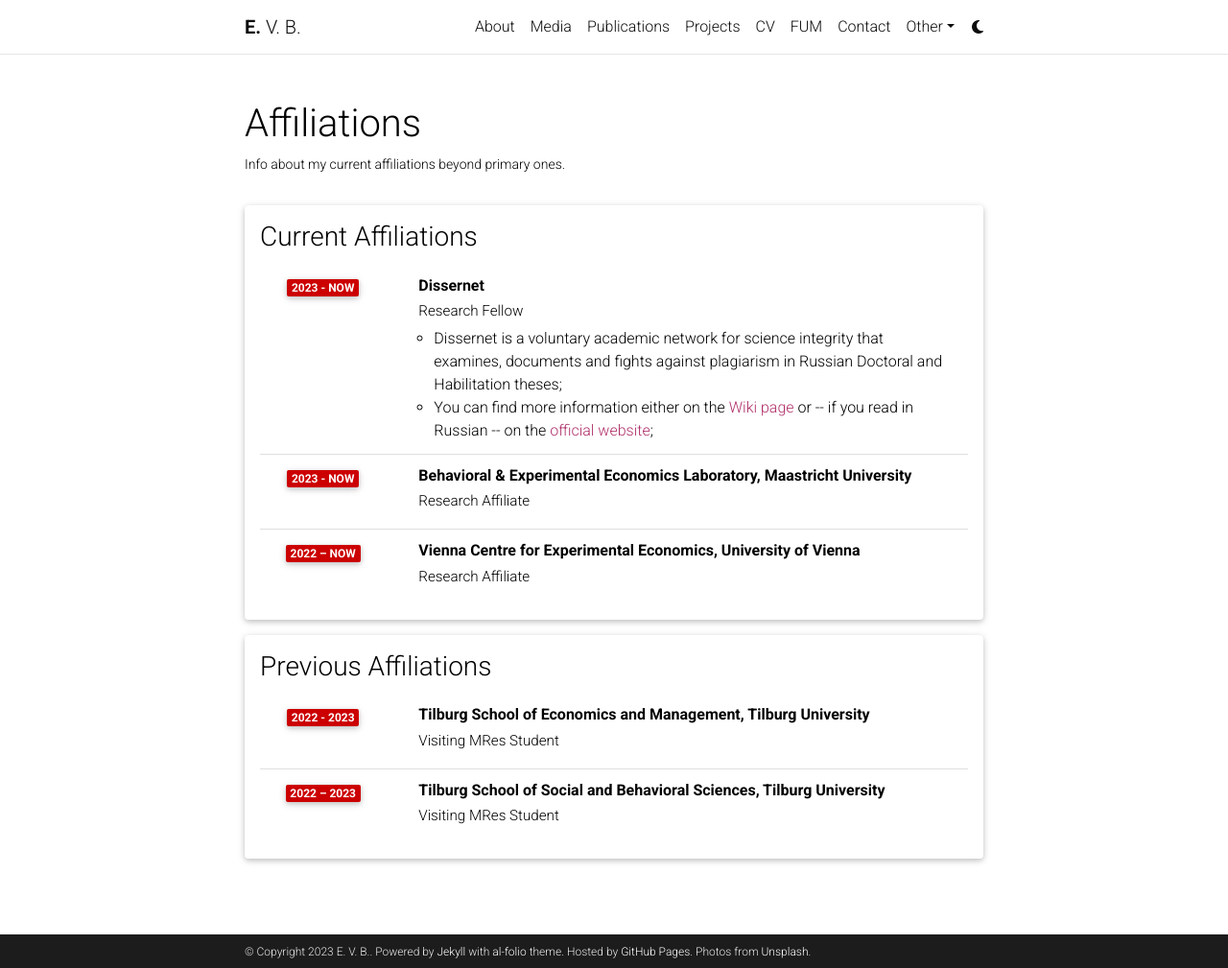
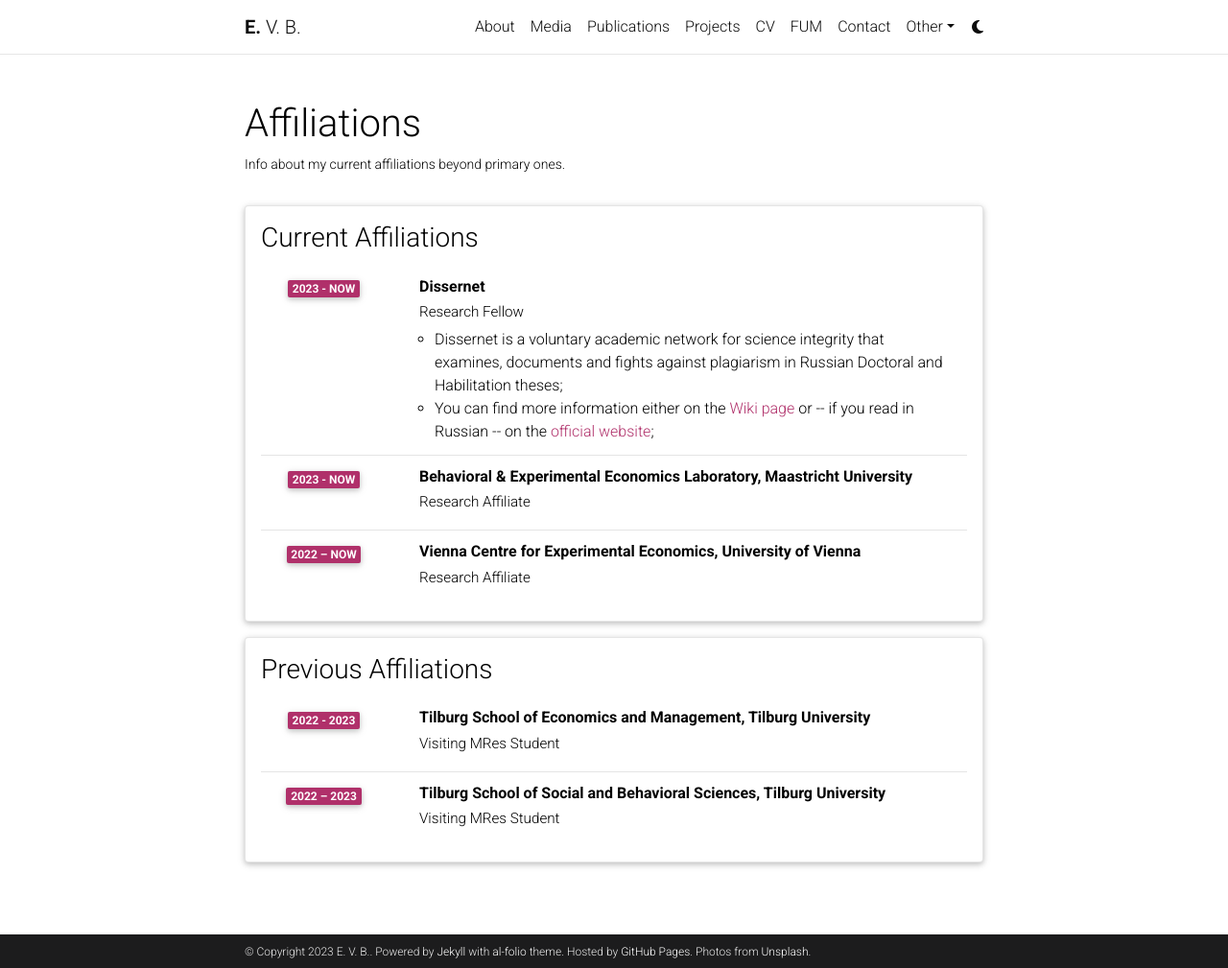
Before and after one commit to egorbronnikov/egorbronnikov.github.io, a Jekyll site: the page built from _pages/affiliations.md, in a window 1280 px wide and 1009 px high. Shown: the whole window at 96% size. Built offline with Jekyll 4.4.1, drawn with Linux system fonts in a browser that asks for light colours; comment, search, counter and statistics services are not loaded; a style sheet for code colours, icons or effects is not loaded.

Commit message:
Update _base.scss

```diff
--- a/_sass/_base.scss
+++ b/_sass/_base.scss
@@ -358,6 +358,27 @@
 // CV
 
 .cv {
+  margin-bottom: 40px;
+
+  .card {
+    background-color: var(--global-card-bg-color);
+    border: 1px solid var(--global-divider-color);
+
+    .list-group-item {
+      background-color: inherit;
+      border-color: var(--global-divider-color);
+
+      .badge {
+        color: var(--global-card-bg-color) !important;
+        background-color: var(--global-theme-color) !important;
+      }
+    }
+  }
+}
+
+// affiliations
+
+.affiliations {
   margin-bottom: 40px;
 
   .card {
```
